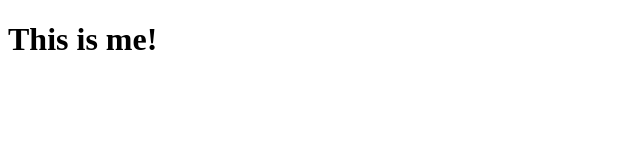
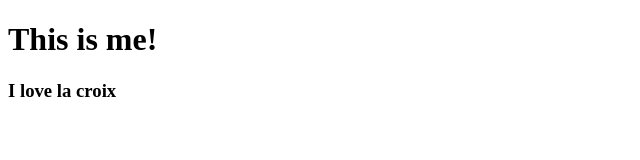
Before and after one commit to jaemclain/Basic-Student-Bio, a plain HTML site: page index.html in a window 1280 px wide. Shown: the whole page, without its empty margins (0-640 px from the left). Drawn offline with Linux system fonts and the light colour scheme.

Commit message:
updating headers

```diff
--- a/index.html
+++ b/index.html
@@ -7,5 +7,6 @@
 </head>
 <body>
     <h1>This is me!</h1>
+    <h3>I love la croix</h3>
 </body>
 </html>
```
